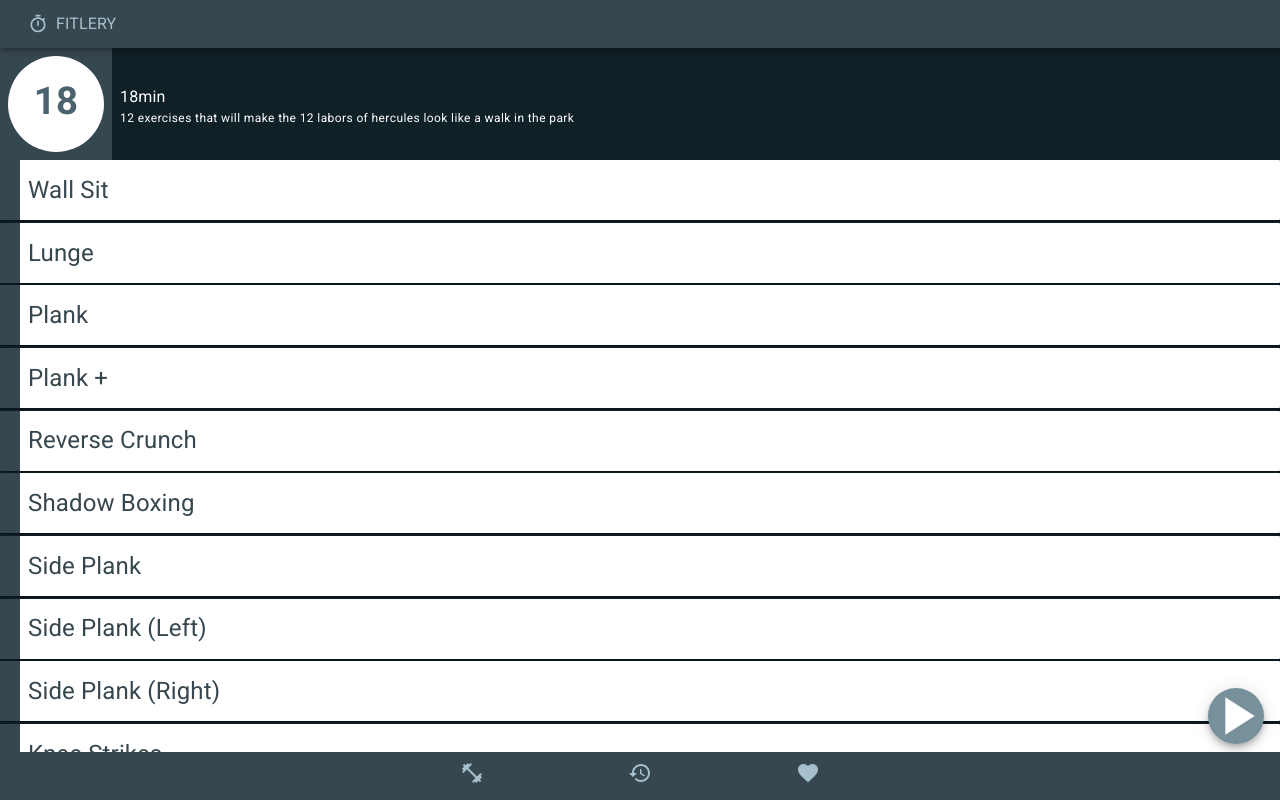
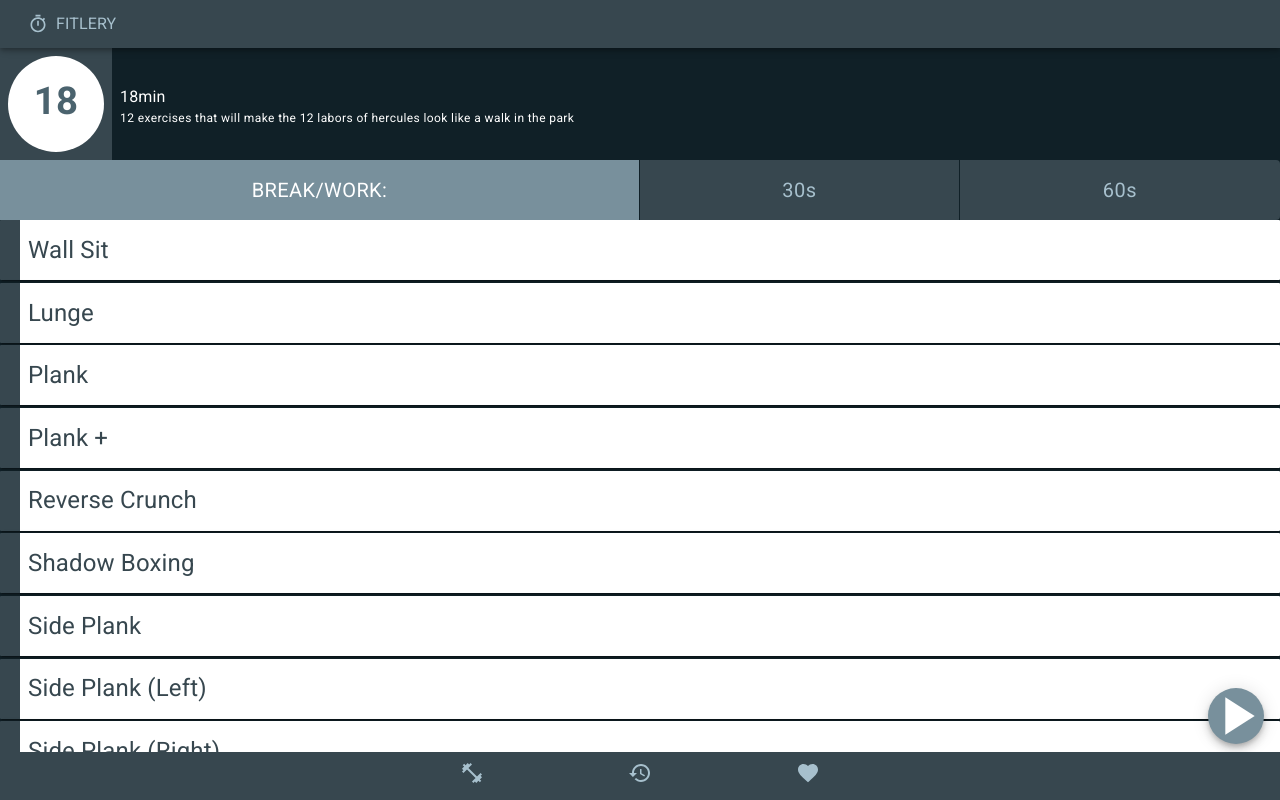
Before and after one commit to m00k/fitlery-web, a React (Create React App) app: page /workouts/1 in a window 1280 px wide. Built offline with nearby package versions, Linux system fonts and the light colour scheme.

Commit message:
feat(workout detail): create duration component to show break/work

```diff
--- /dev/null
+++ b/src/workout/Duration.tsx
@@ -0,0 +1,83 @@
+import { Button, ButtonGroup, makeStyles, useTheme } from '@material-ui/core';
+import React from 'react';
+
+
+const useLabelStyles = makeStyles((theme) => ({
+  root: {
+    borderRadius: 0,
+  },
+  label: {
+    color: theme.palette.secondary.contrastText,
+    fontSize: theme.typography.h5.fontSize,
+    fontWeight: theme.typography.h5.fontWeight,
+    textTransform: 'uppercase',
+  },
+}));
+
+const useButtonStyles = makeStyles((theme) => ({
+  root: {
+    fontSize: theme.typography.h5.fontSize,
+    fontWeight: theme.typography.h5.fontWeight,
+    textTransform: 'none',
+  },
+}));
+
+const useButtonGroupStyles = makeStyles((theme) => ({
+  root : {
+    display: 'grid',
+    gridTemplateColumns: `2fr 1fr 1fr`,
+    height: `${theme.variables.playlist.item.height}px`,
+  }
+}));
+
+interface DurationProps {
+  breakMs: number;
+  workMs: number;
+}
+
+const Duration: React.FC<DurationProps> = ({ breakMs, workMs }) => {
+  const theme = useTheme();
+  const labelClasses = useLabelStyles(theme);
+  const buttonClasses = useButtonStyles(theme);
+  const buttonGroupClasses = useButtonGroupStyles(theme);
+  const breakLabel = `${breakMs / 1000}s`;
+  const workLabel = `${workMs / 1000}s`;
+
+  return (
+    <ButtonGroup
+      variant="contained"
+      color="primary"
+      classes={{
+        root: buttonGroupClasses.root,
+      }}
+    >
+      <Button
+        color='secondary'
+        disableFocusRipple
+        disableTouchRipple
+        classes={{
+          root: labelClasses.root,
+          label: labelClasses.label,
+        }}
+      >
+        Break/Work:
+        </Button>
+      <Button
+        classes={{
+          root: buttonClasses.root,
+        }}
+      >
+        {breakLabel}
+      </Button>
+      <Button
+        classes={{
+          root: buttonClasses.root,
+        }}
+      >
+        {workLabel}
+      </Button>
+    </ButtonGroup>
+  );
+}
+
+export default Duration;
--- a/src/workout/WorkoutDetail.tsx
+++ b/src/workout/WorkoutDetail.tsx
@@ -9,6 +9,7 @@ import usePlayerPageStore from '../player/usePlayerPageStore';
 import Avatar from '../shared/Avatar';
 import CardText from './CardText';
 import { WorkoutData, workouts } from './data';
+import Duration from './Duration';
 import toPlaylistData from './toPlaylistData';
 
 const buildCardTextProps = (workout: WorkoutData) => {
@@ -29,7 +30,7 @@ export default function WorkoutDetail() {
   const [, playerPageDispatch] = usePlayerPageStore();
   const { titleFromParams } = useParams();
   const workout = workouts.find(w => w.title === titleFromParams) || workouts[0]; // TODO from storage
-  const { short, exercises } = workout;
+  const { short, exercises, breakMs, workMs } = workout;
   const cardTextProps = buildCardTextProps(workout);
 
   const handleClick = () => {
@@ -39,15 +40,13 @@ export default function WorkoutDetail() {
     history.push('/recents'); // TODO: magic strings
   }
 
-  // TODO: responsive
-  // TODO: edit break/work
   // TODO: edit exercises
   // TODO: edit exercises order drag/drop
   return (
     <Box>
       <Box
         display="grid"
-        gridTemplateAreas={`"avatar text"`}
+        gridTemplateAreas='"avatar text"'
         gridTemplateColumns={`${theme.variables.avatar.height}px auto`}
       >
         <Avatar
@@ -58,6 +57,10 @@ export default function WorkoutDetail() {
         />
         <CardText {...cardTextProps} />
       </Box>
+      <Duration
+        breakMs={breakMs}
+        workMs={workMs}
+      />
       <ExerciseList
         exercises={exercises}
       />
```
Also changed, not shown: src/shared/withStyles.tsx (deleted, +0 -27 lines).
